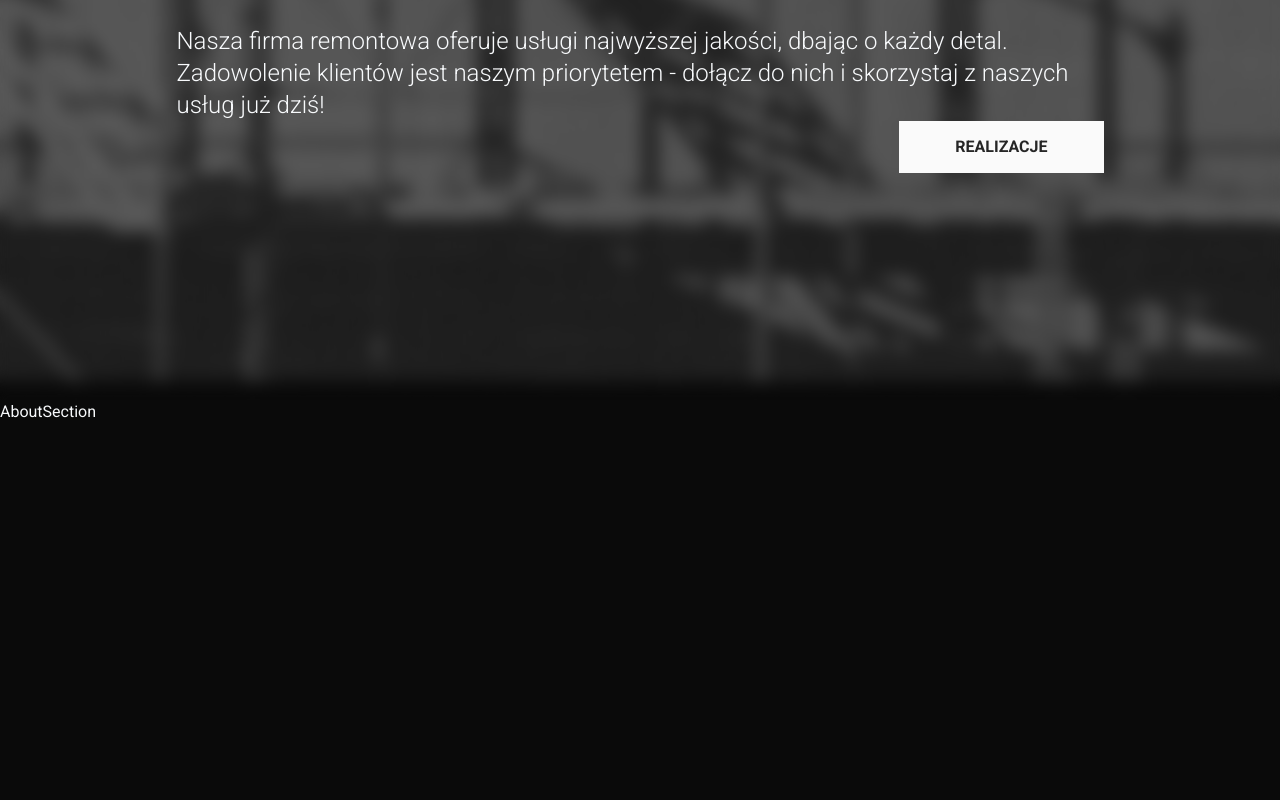
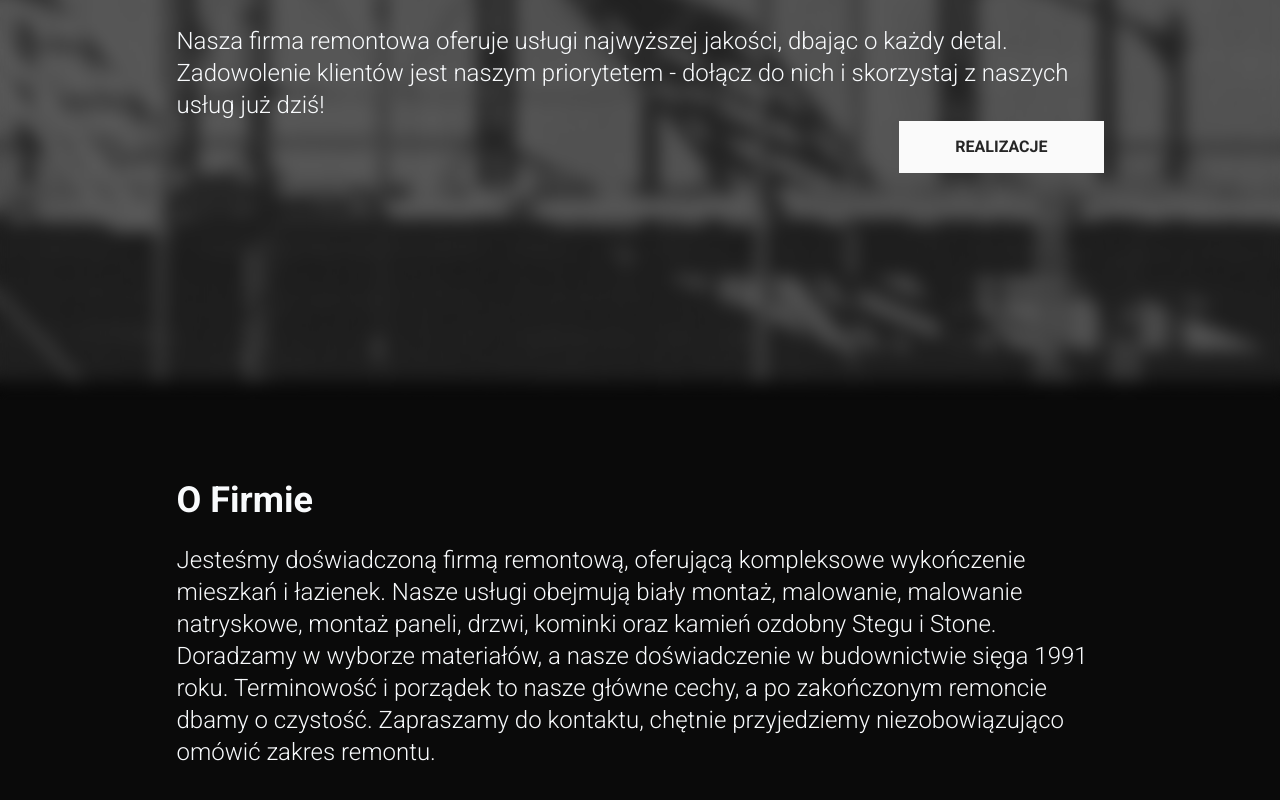
Before and after one commit to PeterPoterek/tww-nextjs, a Next.js app: page / in a window 1280 px wide. Shown: the part 400-1200 px from the top of the page. Before the commit the page ends 824 px from the top, so only its background shows below. Built offline with nearby package versions, Linux system fonts and the light colour scheme.

Commit message:
about section

```diff
--- a/components/about/about-section.tsx
+++ b/components/about/about-section.tsx
@@ -1,5 +1,19 @@
+import SectionHeader from "../section-header";
+
 const AboutSection = () => {
-  return <div>AboutSection</div>;
+  return (
+    <section className="flex max-w-[927px]  m-0 mx-auto pt-20 pb-[8.5rem]">
+      <div className="flex flex-col  justify-center">
+        <SectionHeader text={"O Firmie"} />
+        <p className="text-2xl font-light mt-6">
+          Jesteśmy doświadczoną firmą remontową, oferującą kompleksowe wykończenie mieszkań i łazienek. Nasze usługi obejmują biały montaż, malowanie,
+          malowanie natryskowe, montaż paneli, drzwi, kominki oraz kamień ozdobny Stegu i Stone. Doradzamy w wyborze materiałów, a nasze doświadczenie
+          w budownictwie sięga 1991 roku. Terminowość i porządek to nasze główne cechy, a po zakończonym remoncie dbamy o czystość. Zapraszamy do
+          kontaktu, chętnie przyjedziemy niezobowiązująco omówić zakres remontu.
+        </p>
+      </div>
+    </section>
+  );
 };
 
 export default AboutSection;
--- /dev/null
+++ b/components/section-header.tsx
@@ -0,0 +1,8 @@
+interface SectionHeaderProps {
+  text: string;
+}
+const SectionHeader = ({ text }: SectionHeaderProps) => {
+  return <h2 className="text-4xl font-bold">{text}</h2>;
+};
+
+export default SectionHeader;
```
